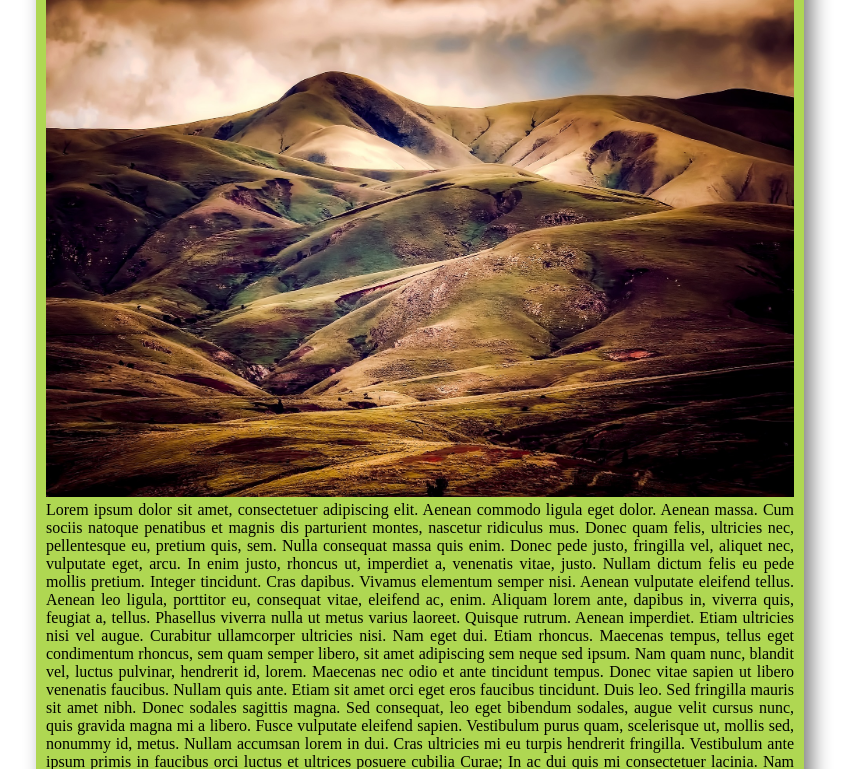
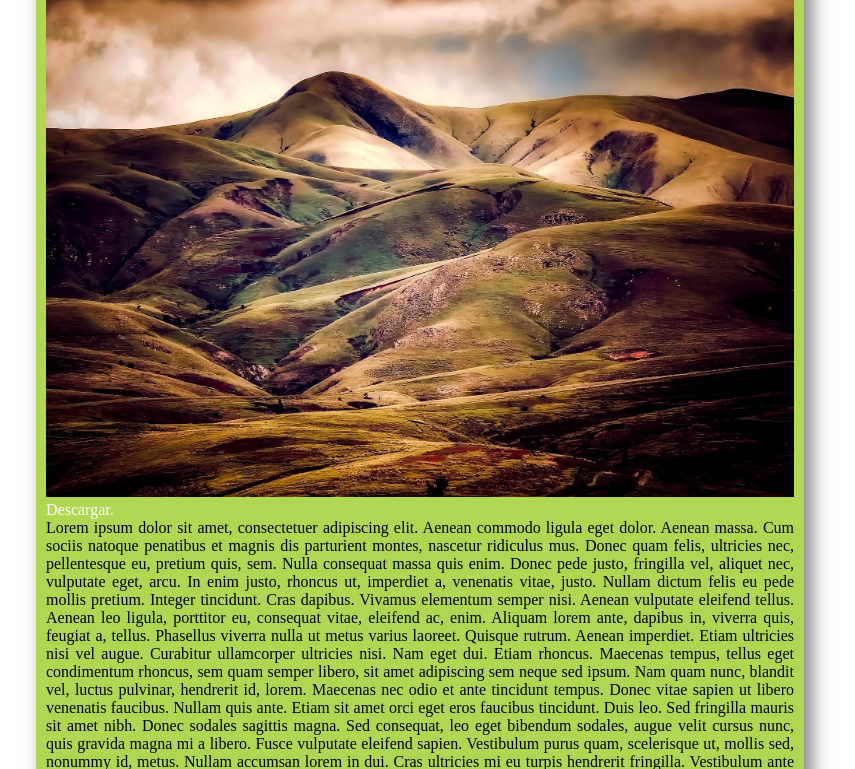
Before and after one commit to kmogun/my-first-blog, a Django app: template blog/templates/blog/login.html in a window 1280 px wide. Shown: the part 733-1502 px from the top of the page, without its empty margins (220-1075 px from the left). Run offline with Django 3.2, Linux system fonts and the light colour scheme; the template is opened without the code that fills it, so the values that code supplies are empty; some libraries are stand-ins or nearby versions.

Commit message:
aplicacion presentacion en la web

```diff
--- a/blog/templates/blog/baseindex.html
+++ b/blog/templates/blog/baseindex.html
@@ -130,6 +130,7 @@
                         ctor neque nec urna. Proin sapien ipsum, porta a, auctor </p>
                         <figure>
                         <img src="/imagenes/foto.jpg" alt="fotopaisaje"/> <!-- EN EL SRC PONER PRIMERO "/" -->
+                            <a href="/apk/app-debug.apk">Descargar.</a>
                     </figure>
                     <p>Lorem ipsum dolor sit amet, consectetuer adipiscing elit.
                         Aenean commodo ligula eget dolor. Aenean massa. Cum sociis
```
Also changed, not shown: 1 other file.
